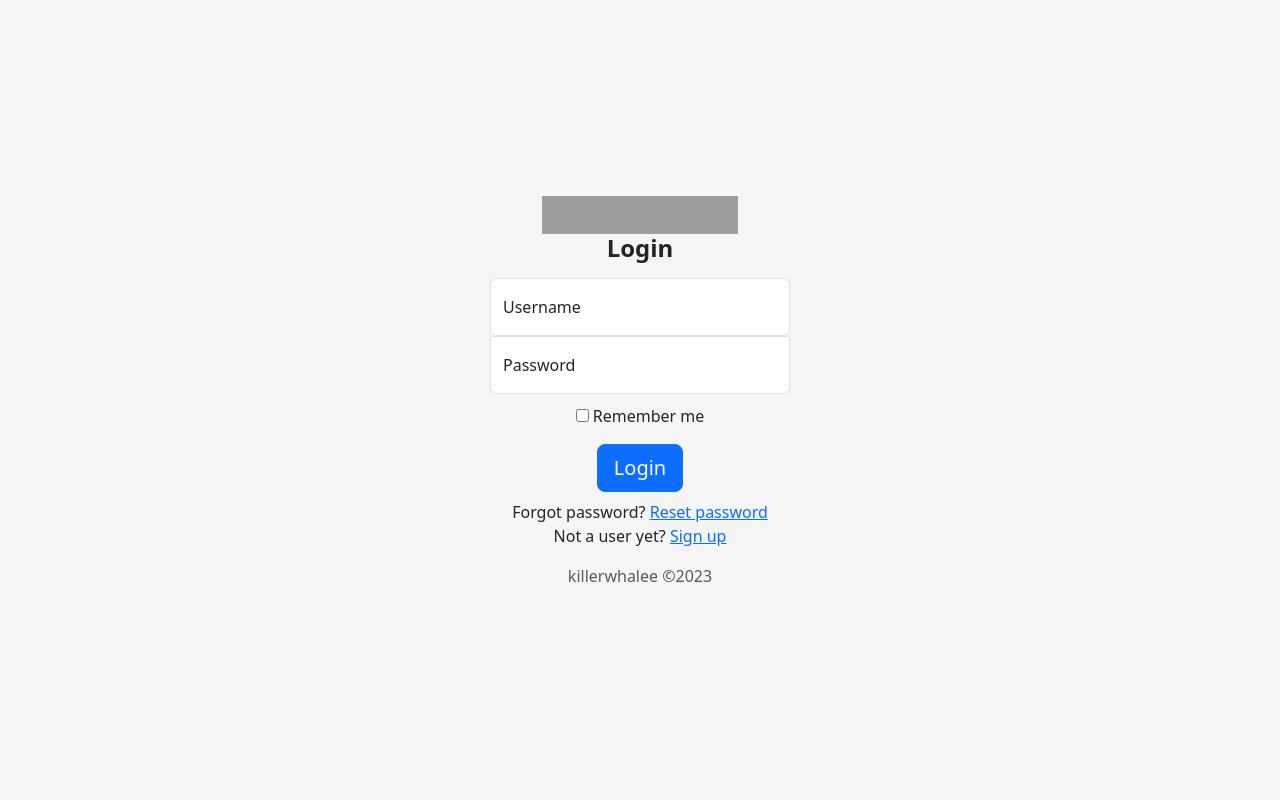
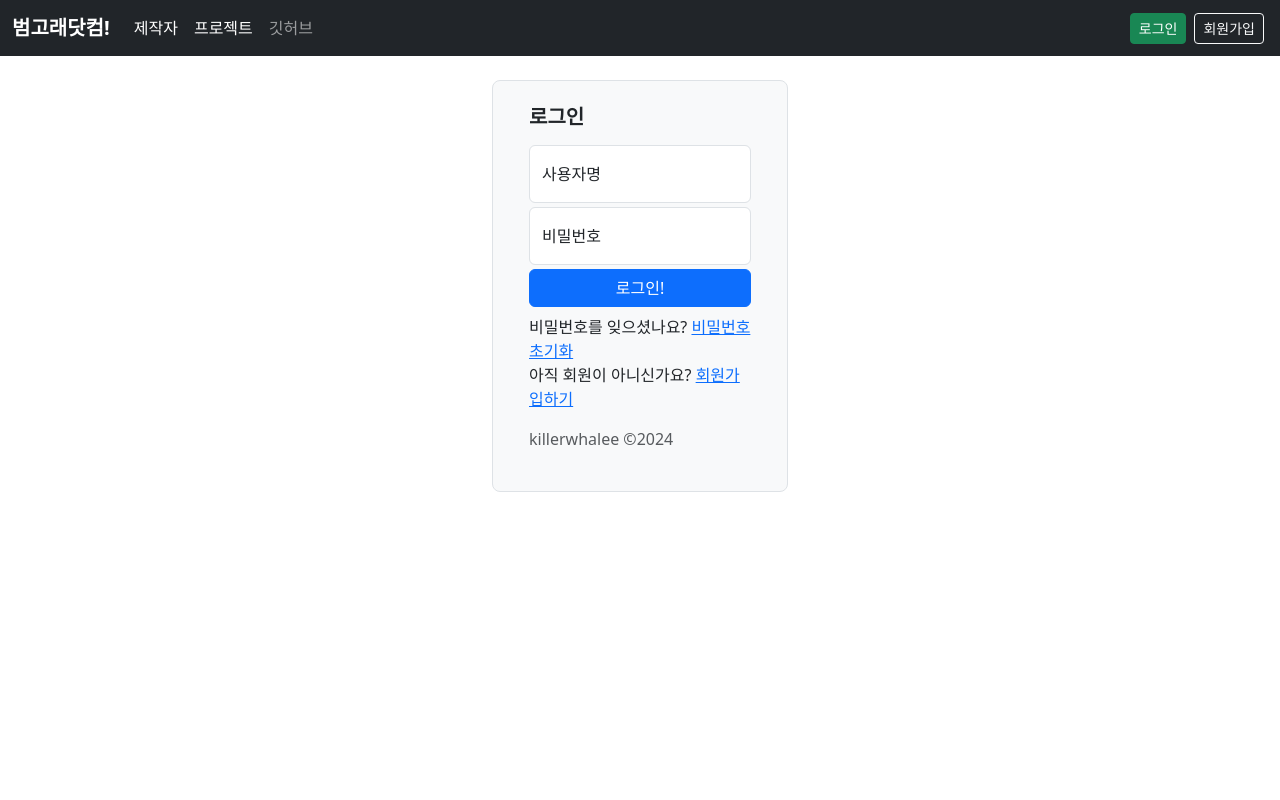
Before and after one commit to killerwhalee/killerwhalee.com, a Django app: template home/templates/home/login.html in a window 1280 px wide. Run offline with Django 4.2, Linux system fonts and the light colour scheme; the template is opened without the code that fills it, so the values that code supplies are empty; some libraries are stand-ins or nearby versions; some web fonts are replaced; grey boxes are pictures that could not be loaded.

Commit message:
removed file-dependant css

```diff
--- a/_static/css/common/login.css
+++ /dev/null
@@ -1,33 +0,0 @@
-html,
-body {
-  height: 100%;
-}
-
-body {
-  display: flex;
-  align-items: center;
-  padding-top: 40px;
-  padding-bottom: 40px;
-  background-color: #f5f5f5;
-}
-
-.form-signin {
-  max-width: 330px;
-  padding: 15px;
-}
-
-.form-signin .form-floating:focus-within {
-  z-index: 2;
-}
-
-.form-signin input[type="email"] {
-  margin-bottom: -1px;
-  border-bottom-right-radius: 0;
-  border-bottom-left-radius: 0;
-}
-
-.form-signin input[type="password"] {
-  margin-bottom: 10px;
-  border-top-left-radius: 0;
-  border-top-right-radius: 0;
-}
--- a/home/templates/home/login.html
+++ b/home/templates/home/login.html
@@ -1,59 +1,38 @@
-<!DOCTYPE html>
-<html lang="ko">
-  <head>
-    {% include "head.html" %}
-    <link
-      rel="stylesheet"
-      type="text/css"
-      href="/static/css/common/login.css"
-    />
-  </head>
+{% extends 'base.html' %} {% block contents %}
+<main class="flex-shrink-0">
+  <div class="container my-4 w-25">
+    <!-- 안녕! 페이지 -->
+    <div class="p-4 mb-4 bg-light border rounded-3">
+      <div class="container-fluid">
+        <h4 class="fs-5 mb-3 fw-bolder">로그인</h4>
 
-  <body class="text-center">
-    <main class="form-signin w-100 m-auto">
-      <form method="post" action="{% url 'common:login' %}">
+        <form method="post" action="{% url 'home:login' %}">
           {% csrf_token %}
-        <a href="/">
-          <img src="/static/image/logo-black.png" alt="" width="196" height="38">
-        </a>
-        <h4 class="mb-3 fw-bolder">Login</h4>
+          <div class="form-floating mb-1">
+            <input type="text" class="form-control" id="floatingInput" placeholder="username" name="username"
+              value="{{ form.username.value|default_if_none:'' }}" />
+            <label for="floatingInput">사용자명</label>
+          </div>
+
+          <div class="form-floating mb-1">
+            <input type="password" class="form-control" id="floatingPassword" placeholder="Password" name="password"
+              value="{{ form.password.value|default_if_none:'' }}" />
+            <label for="floatingPassword">비밀번호</label>
+          </div>
 
           <div class="form-floating">
-          <input
-            type="text"
-            class="form-control"
-            id="floatingInput"
-            placeholder="username"
-            name="username"
-            value="{{ form.username.value|default_if_none:'' }}"
-          />
-          <label for="floatingInput">Username</label>
+            <button class="btn btn-primary w-100" type="submit">
+              로그인!
+            </button>
           </div>
-        <div class="form-floating">
-          <input
-            type="password"
-            class="form-control"
-            id="floatingPassword"
-            placeholder="Password"
-            name="password"
-            value="{{ form.password.value|default_if_none:'' }}"
-          />
-          <label for="floatingPassword">Password</label>
+        </form>
+
+        <p class="mt-2 mb-0">비밀번호를 잊으셨나요? <a href="javascript:alert('히히 안돼');">비밀번호 초기화</a></p>
+        <p>아직 회원이 아니신가요? <a href="javascript:alert('히히 못 해');">회원가입하기</a></p>
+        <p class="mt-3 mb-3 text-muted">killerwhalee &copy;2024</p>
+      </div>
     </div>
 
-        <div class="checkbox mb-3">
-          <label>
-            <input type="checkbox" value="remember-me" /> Remember me
-          </label>
   </div>
-        <button class="w-auto btn btn-lg btn-primary" type="submit">
-          Login
-        </button>
-        <p class="mt-2 mb-0">Forgot password? <a href="#">Reset password</a></p>
-        <p>Not a user yet? <a href="#">Sign up</a></p>
-        <p class="mt-3 mb-3 text-muted">killerwhalee &copy;2023</p>
-      </form>
 </main>
-    <script src="/static/js/bootstrap.bundle.min.js"></script>
-  </body>
-</html>
+{% endblock %}
```
Lines whose indentation alone changed are shown as unchanged.
